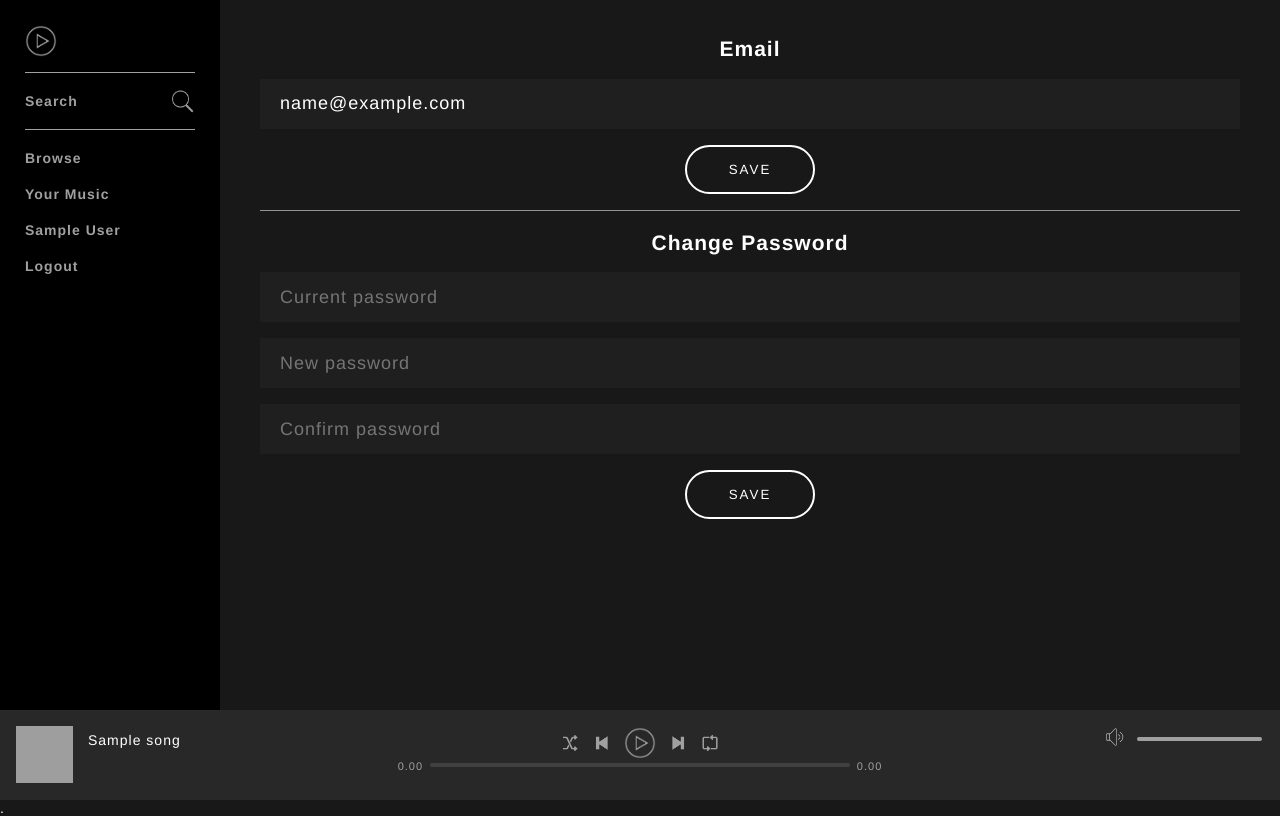
After one commit to imrishav/Music-Player-Stream, a PHP site: page /updateDetails.php in a window 1280 px wide. The commit adds this page. Run offline with PHP 8.4, Linux system fonts and the light colour scheme; the visitor is signed in with stand-in values (Sample User, id 1); tables that the repository leaves empty or names only in its code hold one stand-in row (values such as "Sample post"); data that the repository does not hold is empty; grey boxes are pictures that could not be loaded.

Commit message:
Added Playlist, User Update Functionality

```diff
--- a/album.php
+++ b/album.php
@@ -95,8 +95,7 @@ $artist = $album->getArtist();
 	<input type="hidden" class="songId">
 	<!-- <div class="item">Add to Playlist</div> -->
 	<?php echo Playlist::getPlaylistDropDown($con, $userLoggedIn->getUsername());?>
-	<div class="item">Item 2</div>
-	<div class="item">Item 2</div>
+
 
 
 </nav>
--- a/assests/css/style.css
+++ b/assests/css/style.css
@@ -1,11 +1,12 @@
-html, body {
+html,
+body {
   padding: 0;
   margin: 0;
   height: 100%;
 }
 
 * {
-	font-family: "Helvetica Neue", Helvetica, Arial, sans-serif;
+  font-family: 'Helvetica Neue', Helvetica, Arial, sans-serif;
   color: #fff;
   letter-spacing: 1px;
 }
@@ -23,7 +24,6 @@ body {
   position: fixed;
   min-width: 620px;
 }
-
 
 #nowPlayingBar {
   display: flex;
@@ -126,9 +126,7 @@ body {
   margin-top: 3px;
 }
 
-
-#nowP
-#nowPlayingLeft .albumLink {
+#nowP #nowPlayingLeft .albumLink {
   height: 100%;
   max-width: 57px;
   margin-right: 15px;
@@ -371,12 +369,11 @@ body {
   margin-bottom: 7px;
 }
 
-
 .artistInfo {
   text-align: center;
 }
 
-.button{
+.button {
   color: #fff;
   cursor: pointer;
   margin-bottom: 10px;
@@ -388,10 +385,9 @@ body {
   padding: 15px;
   min-width: 130px;
   text-transform: uppercase;
-
 }
 
-.deleteBtn{
+.deleteBtn {
   color: #fff;
   cursor: pointer;
   margin-bottom: 10px;
@@ -411,7 +407,7 @@ body {
   border-color: #2ebd59;
 }
 
-.borderBottom{
+.borderBottom {
   border-bottom: 1px solid #939393;
   margin-bottom: 20px;
 }
@@ -422,24 +418,24 @@ body {
   text-align: center;
 }
 
-[role="link"] {
+[role='link'] {
   cursor: pointer;
 }
 
-.searchContainer{
+.searchContainer {
   background-color: #242424;
   padding: 20px 60px;
 }
 
-.searchContainer h4{
+.searchContainer h4 {
   margin: 0;
   font-weight: 300;
 }
 
-.searchContainer .searchInput{
+.searchContainer .searchInput {
   width: 100%;
   background-color: transparent;
-    border:none;
+  border: none;
   font-weight: 800;
   font-size: 62px;
   letter-spacing: 3px;
@@ -450,7 +446,7 @@ input:focus {
 }
 
 .searchResultRow {
-    padding:15px 10px;
+  padding: 15px 10px;
 }
 
 .searchResultRow:hover {
@@ -467,10 +463,9 @@ input:focus {
   display: block;
 }
 
-.buttonItems .button{
+.buttonItems .button {
   display: block;
   margin: 0 auto 20px auto;
-
 }
 
 .playlistContainer {
@@ -478,21 +473,11 @@ input:focus {
 }
 
 .playlistImage {
-    border:2px solid #2ebd59;
+  border: 2px solid #2ebd59;
 }
 
 .playlistImgBig img {
-    border:2px solid #2ebd59;
-}
-
-.optionMenu {
-    position: fixed;*/
-    background-color: #2ebd59;
-    width: 200px;
-    border:1px solid #2ebd80;
-    border-radius: 3px;
-    z-index: 1000;
-    display: none;*/
+  border: 2px solid #2ebd59;
 }
 
 .optionMenu .item {
@@ -500,20 +485,65 @@ input:focus {
   padding: 12px 22px;
   box-sizing: border-box;
   font-weight: 400;
-    color: rgba(147,147,147,0.5);
+  color: rgba(147, 147, 147, 0.5);
   cursor: pointer;
   height: 40px;
   background-color: #282828;
   font-size: 14px;
 }
 
-.optionMenu .item:hover{
+.optionMenu .item:hover {
   color: #fff;
   background-color: #282828;
   border-color: #282828;
 }
 
 .optionMenu select {
-    border:none;
-    -webkit-appearance :none;
+  border: none;
+  -webkit-appearance: none;
 }
+
+.userInfo h1 {
+  text-align: center;
+}
+
+.optionMenu {
+  position: fixed;
+  background-color: #2ebd59;
+  width: 200px;
+  border: 1px solid #2ebd80;
+  border-radius: 3px;
+  z-index: 1000;
+  display: none;
+}
+
+.userDetails {
+  padding: 20px;
+}
+
+.userDetails .container h2 {
+  text-align: center;
+}
+
+.userDetails .container input[type='text'],
+.userDetails .container input[type='password'],
+.userDetails .container .button {
+  display: block;
+  margin: 16px auto;
+}
+
+.userDetails .container input[type='text'],
+.userDetails .container input[type='password'] {
+  height: 50px;
+  width: 100%;
+  background: #1f1f1f;
+  border: none;
+  font-size: 18px;
+  font-weight: 300;
+  padding: 0 20px;
+}
+
+.userDetails .container .message {
+  color: #2ebd59;
+  font-weight: 300;
+}
--- a/includes/classes/User.php
+++ b/includes/classes/User.php
@@ -19,6 +19,19 @@
 			return $this->username;
 
 		}
+		public function getEmail(){
+
+			$query = mysqli_query($this->con,"SELECT email FROM users WHERE username='$this->username'");
+			$row = mysqli_fetch_array($query);
+			return $row['email'];
+
+		}
+
+		public function getFirstAndLastName() {
+			$query = mysqli_query($this->con,"SELECT concat(firstName, ' ', lastName) as 'name' FROM users WHERE username='$this->username'");
+			$row = mysqli_fetch_array($query);
+			return $row['name'];
+		}
 	}
 
 
--- a/includes/config.php
+++ b/includes/config.php
@@ -6,24 +6,24 @@
 	$timezone = date_default_timezone_set("Asia/Kolkata");
 
 
-		$url = parse_url(getenv("CLEARDB_DATABASE_URL"));
+	// 	$url = parse_url(getenv("CLEARDB_DATABASE_URL"));
 
-		$server = $url["us-cdbr-iron-east-05.cleardb.net"];
-		$username = $url["ba13ac2ea1fc64"];
-		$password = $url["0090cde6"];
-		$db = substr($url["heroku_fb7c8e9620d0bf1"], 1);
+	// 	$server = $url["us-cdbr-iron-east-05.cleardb.net"];
+	// 	$username = $url["ba13ac2ea1fc64"];
+	// 	$password = $url["0090cde6"];
+	// 	$db = substr($url["heroku_fb7c8e9620d0bf1"], 1);
 
-		$con = new mysqli($server, $username, $password, $db);
+	// 	$con = new mysqli($server, $username, $password, $db);
 
-		if(mysqli_connect_errno()){
-		echo "Failed to Connect RIshavJi" . mysqli_connect_errno();
+	// 	if(mysqli_connect_errno()){
+	// 	echo "Failed to Connect RIshavJi" . mysqli_connect_errno();
+	// }
+
+	$con = mysqli_connect("localhost","root","","spotify");
+
+	if(mysqli_connect_errno()){
+		echo "Failed to Connect " . mysqli_connect_errno();
 	}
-
-	// $con = mysqli_connect("localhost:3310","root","","spotify");
-
-	// if(mysqli_connect_errno()){
-	// 	echo "Failed to Connect " . mysqli_connect_errno();
-	// }
 
 	// :\xampp\mysql --host=us-cdbr-iron-east-05.cleardb.net --user=ba13ac2ea1fc64 --password=0090cde6 --reconnect heroku_fb7c8e9620d0bf1< spotify.sql
 ?>
--- /dev/null
+++ b/includes/handlers/ajax/logout.php
@@ -0,0 +1,4 @@
+<?php
+    session_start();
+    session_destroy();
+?>
--- a/includes/header.php
+++ b/includes/header.php
@@ -4,15 +4,17 @@ include("includes/config.php");
 include("includes/cLasses/Artist.php");
 include("includes/cLasses/Album.php");
 include("includes/cLasses/Songs.php");
-
+include("includes/cLasses/User.php");
+include("includes/cLasses/Playlist.php");
 //session_destroy(); //LOFOUT..
 if(isset($_SESSION['userLoggedIn'])){
 
-	$userLoggedIn = $_SESSION['userLoggedIn'];
+ 	$userLoggedIn = new User($con, $_SESSION['userLoggedIn']);
 
+	$userName = $userLoggedIn->getUserName();
 	echo "<script>
 
-	userLoggedIn ='$userLoggedIn';
+	userLoggedIn ='$userName';
 
 
 
--- a/includes/navBarContainer.php
+++ b/includes/navBarContainer.php
@@ -26,12 +26,15 @@
 				<span role="link" tabindex="0" onclick="openPage('yourMusic.php')" class="navItemLink">Your Music</span>
 			</div>
 
-			<div class="navItem">
-				<span role="link" tabindex="0" onclick="openPage('profile.php')" class="navItemLink">Profile</span>
-			</div>
+			<!-- <div class="navItem">
+				<span role="link" tabindex="0" onclick="openPage('userdetails.php')" class="navItemLink">Profile</span>
+			</div> -->
 
 			<div class="navItem">
-				<span role="link" tabindex="0" onclick="openPage('aboutMe.php')" class="navItemLink">About Rishav(DEVELOPER)</span>
+				<span role="link" tabindex="0" onclick="openPage('settings.php')" class="navItemLink"><?php echo $userLoggedIn->getFirstAndLastName() ?></span>
+			</div>
+			<div class="navItem">
+				<span role="link" tabindex="0" onclick="logout()" class="navItemLink">Logout</span>
 			</div>
 		</div>
 
--- a/playlist.php
+++ b/playlist.php
@@ -54,7 +54,7 @@ $owner = new User($con, $playlist->getOwner());
 							</div>
 
 							<div class='trackInfo'>
-								<span class='trackName'>" . $playlistSong->getTitle() ."</span>
+								<span class ='trackName'>" . $playlistSong->getTitle() ."</span>
 								<span class='artistName'>" . $songArtist->getName() ."</span>
 
 							</div>
--- /dev/null
+++ b/updateDetails.php
@@ -0,0 +1,25 @@
+<?php
+	include("includes/includedFiles.php");
+
+
+?>
+
+<div class='userDetails'>
+
+
+	<div class='container borderBottom'>
+		<h2>Email</h2>
+		<input type="text" class='email' name='email' placeholder='Email Adddress' value="<?php echo $userLoggedIn->getEmail(); ?>">
+		<span class='message'></span>
+		<button class='button' onclick="updateEmail('email')">Save</button>
+	</div>
+	<div class='container'>
+		<h2>Change Password</h2>
+		<input type="password" class="oldPassword" name="oldPassword" placeholder="Current password">
+		<input type="password" class="newPassword1" name="newPassword1" placeholder="New password">
+		<input type="password" class="newPassword2" name="newPassword2" placeholder="Confirm password">
+		<span class="message"></span>
+		<button class="button" onclick="updatePassword('oldPassword', 'newPassword1', 'newPassword2')">SAVE</button>
+	</div>
+
+</div>
```
Also changed, not shown: assests/js/script.js (+198 -142 lines), includes/handlers/ajax/addToPlaylist.php (added, +22 -0 lines), includes/handlers/ajax/updateEmail.php (added, +33 -0 lines), includes/handlers/ajax/updatePassword.php (added, +52 -0 lines), settings.php (added, +21 -0 lines). Lines whose indentation alone changed are shown as unchanged.
